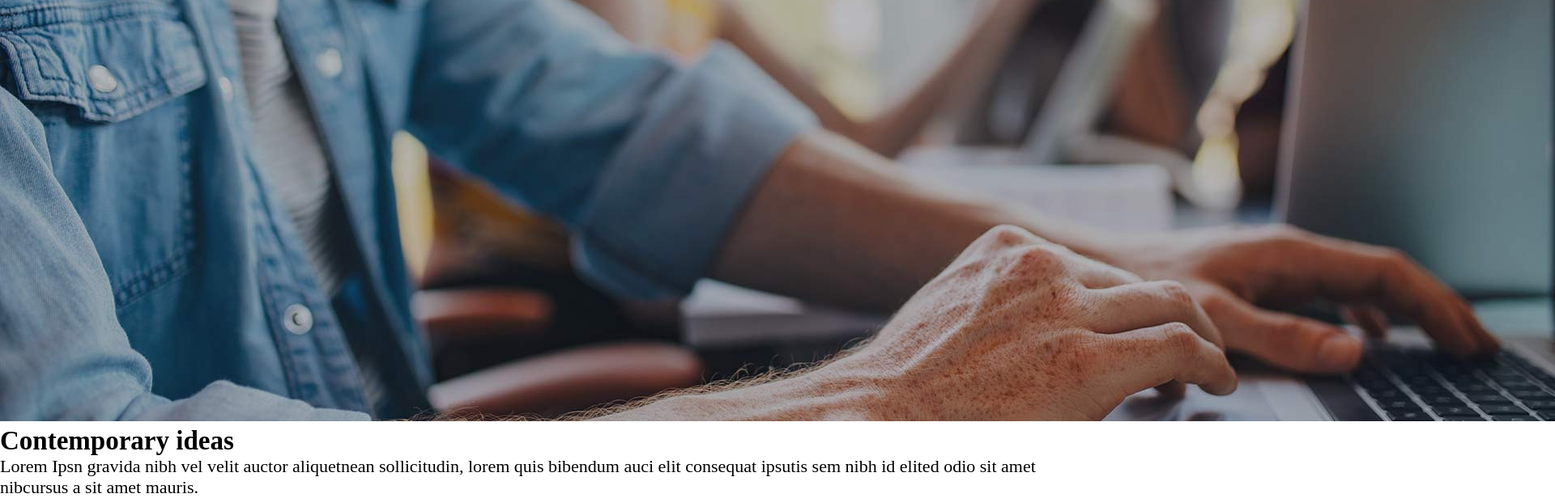
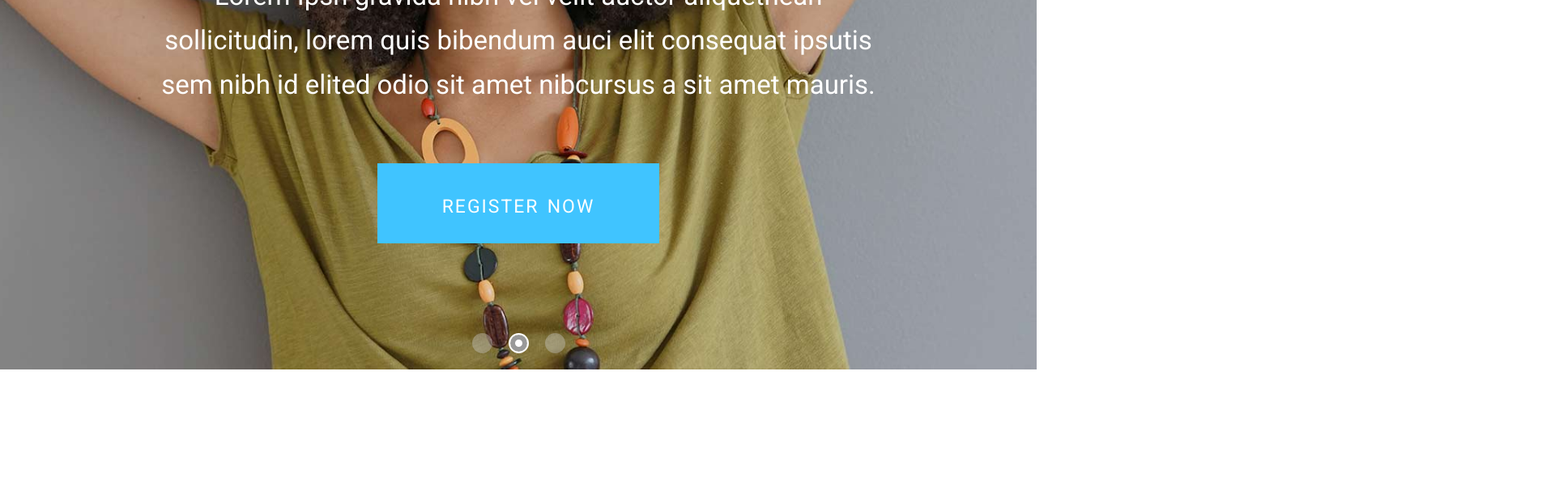
Before and after one commit to alexis39tt/proj-html-vuejs, a Vue app: page / in a window 1280 px wide. Shown: the part 378-994 px from the top of the page at 81% size, 1920 px wide, since content can reach past the window. After the commit the page ends 835 px from the top, so only its background shows below. Built offline with nearby package versions, Linux system fonts and the light colour scheme.

Commit message:
section 1 done, with automatic carousel

```diff
--- a/src/App.vue
+++ b/src/App.vue
@@ -38,4 +38,24 @@ html{
 ul{
   list-style: none;
 }
+
+::-webkit-scrollbar{
+  width: 8px;
+}
+
+::-webkit-scrollbar-track{
+  background: $lightgray;
+}
+
+::-webkit-scrollbar-thumb{
+  background: $lightcyan;
+}
+
+::-webkit-scrollbar-thumb:hover{
+  background: $darkcyan;
+}
+
+::selection{
+  background: $lightcyan;
+}
 </style>
--- a/src/components/common/MainComp1.vue
+++ b/src/components/common/MainComp1.vue
@@ -1,14 +1,38 @@
 <template>
   <section>
     <div class="bg-image">
-      <img src="../../assets/img/h5-slide-3-background.jpg" alt="hero" />
+      <img
+        src="../../assets/img/h5-slide-1-background.jpg"
+        alt="hero"
+        v-show="count == 0"
+      />
+      <img
+        src="../../assets/img/h5-slide-2-background.jpg"
+        alt="hero"
+        v-show="count == 1"
+      />
+      <img
+        src="../../assets/img/h5-slide-3-background.jpg"
+        alt="hero"
+        v-show="count == 2"
+      />
       <div class="text">
-        <h1>Contemporary ideas</h1>
+        <h1>Contemporary Ideas</h1>
         <p>
           Lorem Ipsn gravida nibh vel velit auctor aliquetnean sollicitudin,
           lorem quis bibendum auci elit consequat ipsutis sem nibh id elited
           odio sit amet nibcursus a sit amet mauris.
         </p>
+        <button class="cyan-btn">register now</button>
+      </div>
+      <div class="img-selectors">
+        <div
+          class="circle"
+          v-for="(elm, i) in bg_images"
+          :key="i"
+          @click="changeslide(i)"
+          :class="i == count ? 'selected' : 'unselected'"
+        ></div>
       </div>
     </div>
   </section>
@@ -17,8 +41,83 @@
 <script>
 export default {
   name: "MainComp1",
+  data() {
+    return {
+      count: 0,
+      bg_images: ["reunion", "girl", "working"],
+    };
+  },
+  methods: {
+    changeslide: function (i) {
+      this.count = i;
+    },
+    carousel: function () {
+      setInterval(() => {
+        if (this.count + 1 == this.bg_images.length) {
+          this.count = 0;
+        } else {
+          this.count++;
+        }
+      }, 5000);
+    },
+  },
+  mounted() {
+    this.carousel();
+  },
 };
 </script>
 
 <style lang="scss" scoped>
+@import "../../mixin";
+
+.bg-image {
+  position: relative;
+  overflow: hidden;
+  img {
+    margin-left: -400px;
+    width: 140%;
+  }
+  .text {
+    height: 100%;
+    display: flex;
+    flex-direction: column;
+    justify-content: center;
+    align-items: center;
+    color: $white;
+    text-align: center;
+    position: absolute;
+    top: 0;
+    h1 {
+      font-size: 5rem;
+      font-family: $merryweather;
+    }
+    p {
+      font-size: 1.5rem;
+      font-family: $roboto;
+      margin: 50px 180px 70px;
+      line-height: 2.5rem;
+    }
+  }
+  .img-selectors {
+    display: flex;
+    justify-content: center;
+    margin-top: -35px;
+    transform: translateY(-20px);
+    .circle {
+      width: 25px;
+      height: 25px;
+      margin: 0 10px;
+      border-radius: 50%;
+      cursor: pointer;
+      z-index: 2;
+    }
+    .unselected{
+        background-color: $lightgraytrans;
+    }
+    .selected {
+      border: 2px solid $white;
+      box-shadow: inset 0 0px 0px 6px #999999, inset 0 0 10px 10px white;
+    }
+  }
+}
 </style>
--- a/src/components/common/NavbarComp.vue
+++ b/src/components/common/NavbarComp.vue
@@ -75,6 +75,7 @@ export default {
   justify-content: space-between;
   height: 180px;
   padding: 0 $def-padding;
+  z-index: 999;
   #logo {
     margin: auto 0;
     img {
--- a/src/mixin.scss
+++ b/src/mixin.scss
@@ -11,7 +11,31 @@ $black: black;
 $darkgray: #303030;
 $mediumgray: #595959;
 $lightgray: #CECECE;
+$lightgraytrans: #cecece60;
 $darkcyan: #55ACEE;
 $lightcyan: #40C4FF;
 $gold: #FFD740;
 $red: #EE2852;
+
+// CUSTOM COMPONENTS
+.cyan-btn {
+    font-size: 1.5rem;
+    font-family: $roboto;
+    letter-spacing: 2px;
+    font-variant: small-caps;
+    display: inline-block;
+    color: $white;
+    background: $lightcyan;
+    border: none;
+    padding: 30px 80px;
+    cursor: pointer;
+    transition: 0.4s;
+    &:hover{
+        color: $lightcyan;
+        background: $white;
+    }
+    &:focus{
+        color: $darkcyan;
+        background: $lightgray;
+    }
+  }
```
